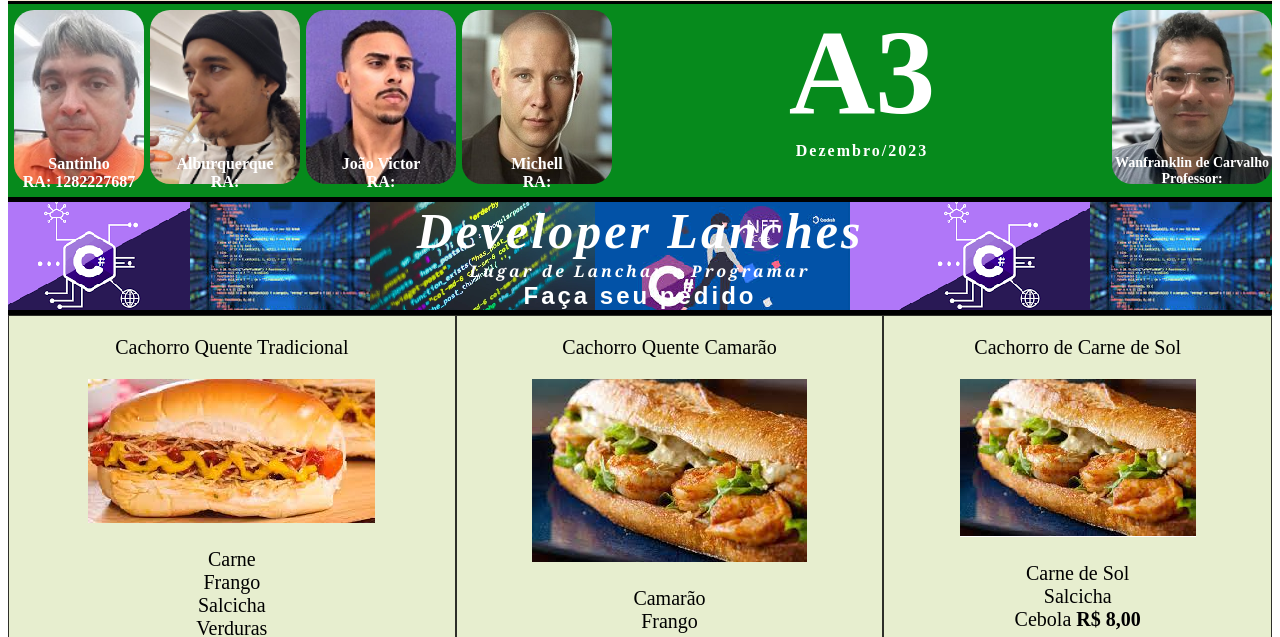
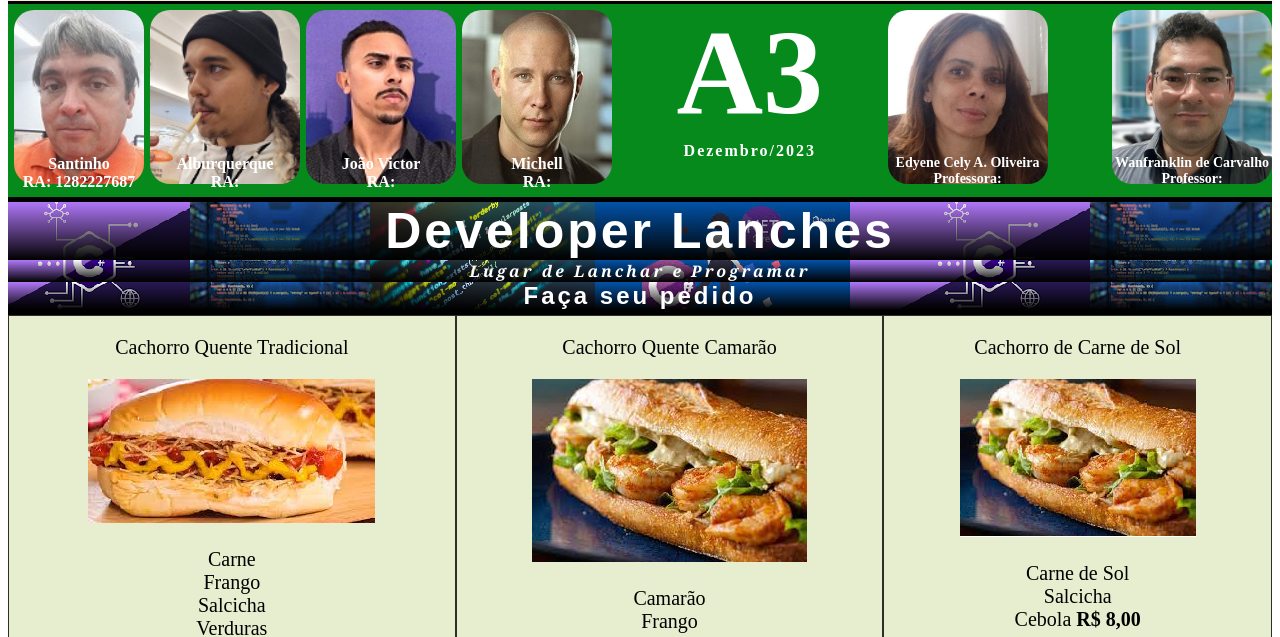
Before and after one commit to SantinhoAcari/Devs_Lanches, a plain HTML site: page index.html in a window 1280 px wide. Shown: the part 161-798 px from the top of the page. Drawn offline with Linux system fonts and the light colour scheme.

Commit message:
atualizaçao foto edyene

```diff
--- a/index.html
+++ b/index.html
@@ -45,6 +45,11 @@
         </div>
         <div class="a3"><h3>A3</h3><p>Dezembro/2023</p></div>
 
+        <div class="edyene">
+            <p id="nome">Edyene Cely A. Oliveira <br> Professora: </p>
+
+        </div>
+
         <div class="Wanfranklin">
             <p id="nome">Wanfranklin de Carvalho <br> Professor: </p>
 
--- a/style.css
+++ b/style.css
@@ -95,6 +95,19 @@ background-color: rgb(6, 138, 28);
     margin-left: 6px;
     border-radius: 20px;
 }
+.edyene{
+
+    width: 160px;
+    height: 90%;
+    background-image: url(imagens/edyene2.jpg);
+    background-position: top center;
+    background-repeat: no-repeat;
+    background-size: cover;
+    margin-top: 6px;
+    border-radius: 20px;
+    font-size: 14px;
+
+}
 .Wanfranklin{
 
     width: 160px;
@@ -117,18 +130,31 @@ background-color: rgb(6, 138, 28);
     letter-spacing: 3px;
     font-style: italic;
 
+
+}
+.entrada h1{
+    margin-block-start: 0;
+    margin-block-end: 0;
+    font-family: Arial, Helvetica, sans-serif;
+    font-style: normal;
+    background: linear-gradient(to top, #000, transparent);
+
+
 }
 .entrada h2{
     margin-block-start: 0;
     margin-block-end: 0;
     font-family: Arial, Helvetica, sans-serif;
     font-style: normal;
+    background: linear-gradient(to top, #000, transparent);
+
 }
 .entrada p{
     margin-block-start: 0;
     margin-block-end: 0;
     font-weight: bold;
     font-family: Cambria, Cochin, Georgia, Times, 'Times New Roman', serif;
+    background: linear-gradient(to top, #000, transparent);
 }
 .produtos{
     display: grid;
```
Also changed, not shown: construçãoSoft.html (added, +52 -0 lines), imagens/edyene2.jpg (added).
